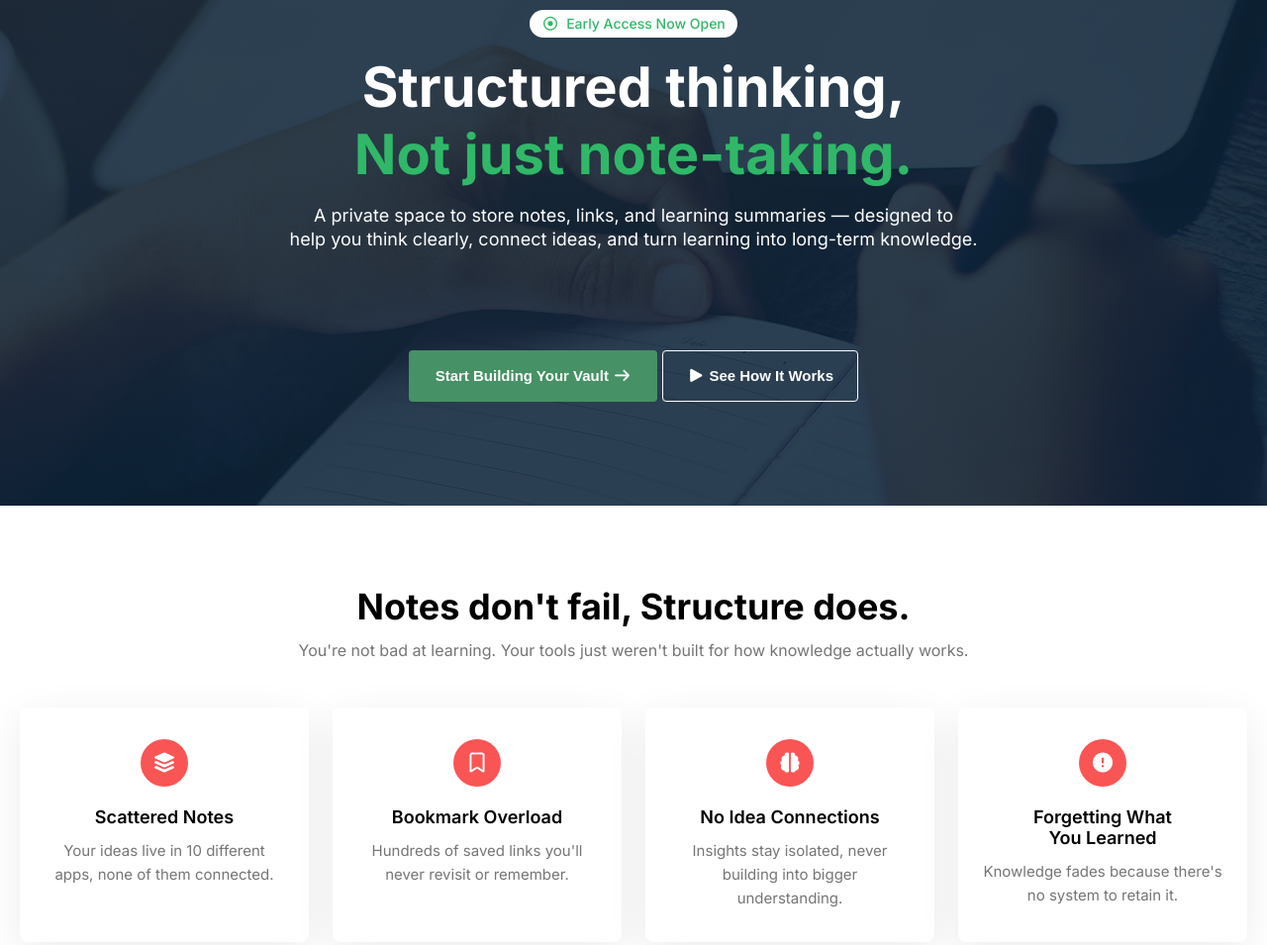
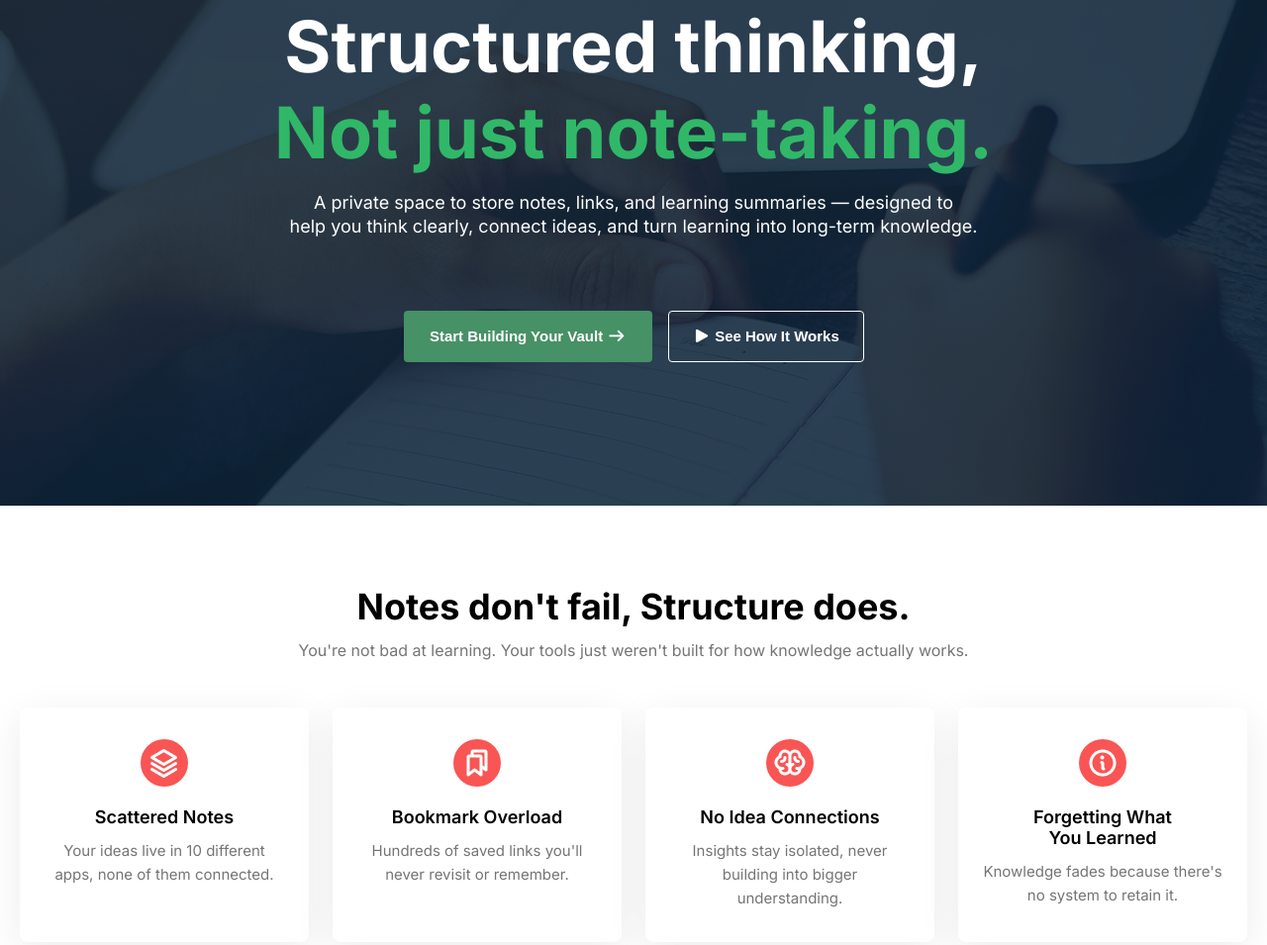
Before and after one commit to nafishaider/module_6_assignment_1, a plain HTML site: page index.html in a window 1280 px wide. Shown: the part 259-1214 px from the top of the page at 99% size. Drawn offline with Linux system fonts and the light colour scheme.

Commit message:
small fixes

```diff
--- a/index.html
+++ b/index.html
@@ -60,22 +60,22 @@
                 <div class="section-content">
                     <div class="notes-box">
                         <div class="note-card">
-                            <span class="icon"><i class="fa-solid fa-layer-group"></i></span>
+                            <span class="icon"><img src="assets/Vector.png" alt=""></span>
                             <h4>Scattered Notes</h4>
                             <p>Your ideas live in 10 different apps, none of them connected.</p>
                         </div>
                         <div class="note-card">
-                            <span class="icon"><i class="fa-regular fa-bookmark"></i></span>
+                            <span class="icon"><img src="assets/Bookmarks.png" alt=""></span>
                             <h4>Bookmark Overload</h4>
                             <p>Hundreds of saved links you'll never revisit or remember.</p>
                         </div>
                         <div class="note-card">
-                            <span class="icon"><i class="fa-solid fa-brain"></i></span>
+                            <span class="icon"><img src="assets/Brain.png" alt=""></span>
                             <h4>No Idea Connections</h4>
                             <p>Insights stay isolated, never building into bigger understanding.</p>
                         </div>
                         <div class="note-card">
-                            <span class="icon"><i class="fa-solid fa-circle-exclamation"></i></span>
+                            <span class="icon"><img src="assets/Info.png" alt=""></span>
                             <h4>Forgetting What <br> You Learned</h4>
                             <p>Knowledge fades because there's no system to retain it.</p>
                         </div>
--- a/style.css
+++ b/style.css
@@ -69,7 +69,8 @@ nav .menu a{
 }
 
 .banner-content{
-    padding-top: 51px;
+    /* border: 5px solid red; */
+    /* padding-top: 51px; */
     width: 1360px;
     height: 379px;
     text-align: center;
@@ -77,7 +78,8 @@ nav .menu a{
 }
 
 .banner-content h1{
-    font-size: 56px;
+    font-size: 72px;
+    font-weight: 700;
 }
 
 .banner-content p{
@@ -107,11 +109,11 @@ nav .menu a{
     border-radius: 1000px;
 }
 
-.banner-buttons{
+.banner-btn{
     display: flex;
     gap: 16px;
-    justify-content: center;
-    margin-top: 32px;
+    position: relative;
+    bottom: 40px;
 }
 
 .btn-one{
@@ -138,6 +140,19 @@ nav .menu a{
     border-radius: 4px;
     padding: 12px 16px;
     border: 1px solid ;
+}
+
+.btn:hover,
+.btn-one:hover,
+.btn-three:hover{
+    background-color: #3b7e57;
+    transform: translateY(-2px);
+    box-shadow: 0 8px 20px rgba(0,0,0,0.15);
+}
+
+.btn-two:hover{
+    background-color: rgba(255,255,255,0.15);
+    transform: translateY(-2px);
 }
 
 #notes{
```
